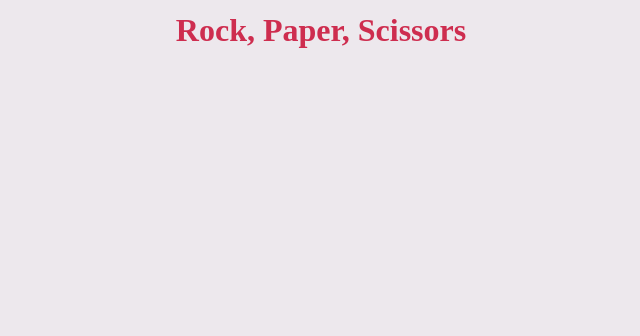
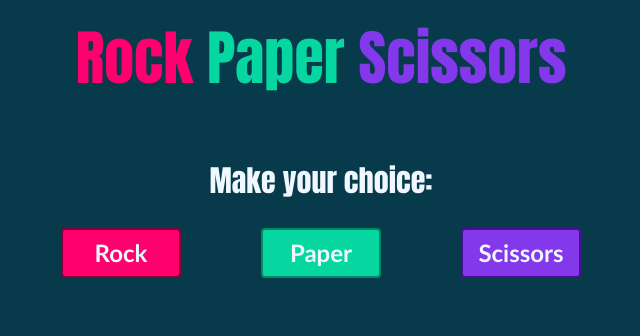
Before and after one commit to DB0807/RockPaperScissors, a plain HTML site: page index.html in a window 1280 px wide. Shown: the whole page, without its empty margins (319-959 px from the left). Drawn offline with Linux system fonts and the light colour scheme.

Commit message:
amend HTML and style player choice selection

```diff
--- a/index.html
+++ b/index.html
@@ -10,16 +10,18 @@
 </head>
 
 <body>
-<h1 class="title">Rock, Paper, Scissors</h1>
-    <div class="playerChoice">
-        <div class="choice makeChoice"></div>
-        <div class="choice rock"></div>
-        <div class="choice paper"></div>
-        <div class="choice scissors"></div>
+<h1 class="title">
+    <span class="titleR">Rock</span>
+    <span class="titleP">Paper</span>
+    <span class="titleS">Scissors</span>
+</h1>
+<div class="container">
+    <h2 class="makeChoice">Make your choice:</h2>
+    <div class="playerOptions">
+        <button class="rock">Rock</button>
+        <button class="paper">Paper</button>
+        <button class="scissors">Scissors</button>
     </div>
-    <div class="compChoice">
-        <div class="compSelection"></div>
-        <div class="compIcon"></div>
 </div>
 <div class="result">
     <div class="scoreBoard">
--- a/styles.css
+++ b/styles.css
@@ -1,15 +1,75 @@
 body {
-    background-color: #ede8ed;
+    background-color: #073B4C;
     margin: 0;
     display: flex;
     flex-direction: column;
+    align-items: center;
+}
+
+h1 {
+    color: aliceblue;
+    padding-top: 12px;
+    margin: 0px;
+    text-align: center;
+    font-family: Impact, Haettenschweiler, 'Arial Narrow Bold', sans-serif;
+    font-size: 60px;
+    font-weight: 700;
+}
+
+.titleR {
+    color: #ff006e;
+}
+
+.titleP {
+    color: #06d6a0;
+}
+
+.titleS {
+    color: #8338ec;
+}
+
+.container {
+    margin-top: 30px;
+    width: 600px;
+    height: 200px;
     text-align: center;
 }
 
-h1 {
-    color: #ce2d4f;
-    margin: 0;
-    padding: 12px;
-    width: 350px;
-    margin: auto;
+.makeChoice {
+    display: flex;
+    flex-direction: column;
+    font-family: Impact, Haettenschweiler, 'Arial Narrow Bold', sans-serif;
+    font-size: 30px;
+    color: aliceblue;
 }
+
+.playerOptions{
+    display: flex;
+    justify-content: space-around;
+    align-items: center;
+}
+
+button {
+    font-family:'Gill Sans', 'Gill Sans MT', Calibri, 'Trebuchet MS', sans-serif;
+    font-size: 24px;
+    font-weight: 700;
+    width: 120px;
+    height: 50px;
+    border-radius: 4px;
+    color: aliceblue;
+}
+
+.rock{
+background-color: #ff006e;
+border: 2px solid #800037;
+}
+
+.paper {
+background-color: #06d6a0;
+border: 2px solid #048966;
+}
+
+.scissors {
+background-color: #8338ec;
+border: 2px solid #480E98;
+}
```
Lines whose indentation alone changed are shown as unchanged.
